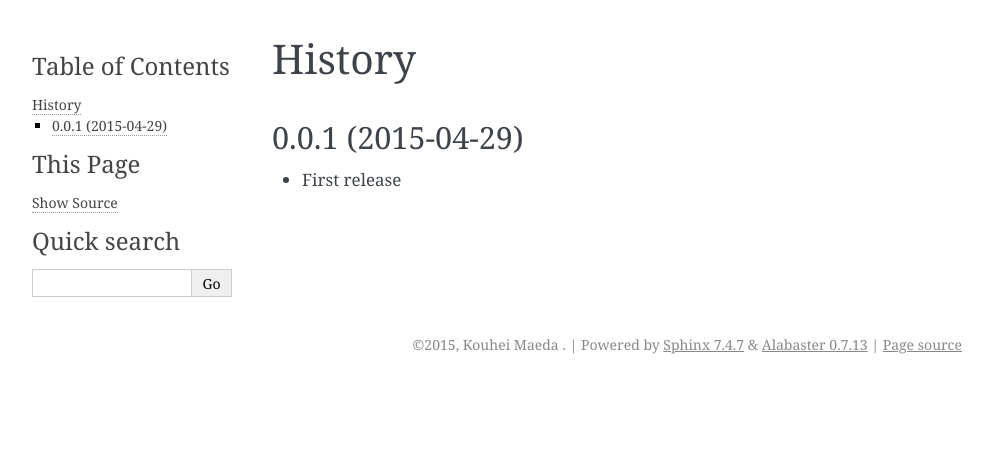
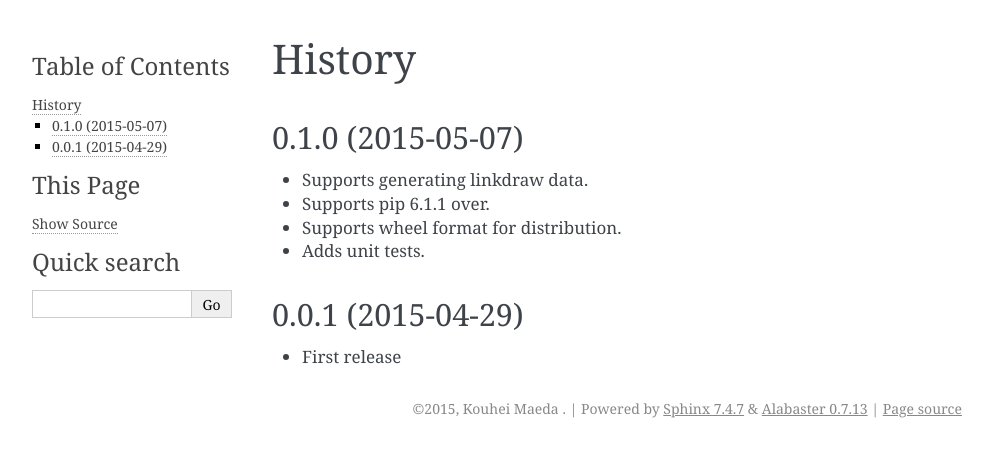
Before and after one commit to mkouhei/py-deps, a Sphinx documentation site: the page built from docs/source/HISTORY.rst, in a window 1280 px wide. Shown: the top 457 px of the page, without its empty margins (148-1141 px from the left). Built offline with Sphinx 7.4.7, drawn with Linux system fonts in a browser that asks for light colours.

Commit message:
Bump version.
Signed-off-by: Kouhei Maeda <mkouhei@palmtb.net>

```diff
--- a/docs/source/HISTORY.rst
+++ b/docs/source/HISTORY.rst
@@ -1,5 +1,13 @@
 History
 =======
+
+0.1.0 (2015-05-07)
+------------------
+
+* Supports generating linkdraw data.
+* Supports pip 6.1.1 over.
+* Supports wheel format for distribution.
+* Adds unit tests.
 
 0.0.1 (2015-04-29)
 ------------------
--- a/setup.py
+++ b/setup.py
@@ -79,7 +79,7 @@ with open('extras_requirement.txt', 'w') as _file:
     _file.write('\n'.join(extras_require.get('reST')))
 
 setup(name='py-deps',
-      version='0.0.1',
+      version='0.1.0',
       description='parsing the Python deps and generating graph data',
       long_description=long_description,
       author='Kouhei Maeda',
```
Also changed, not shown: README.rst (+6 -1 lines).
